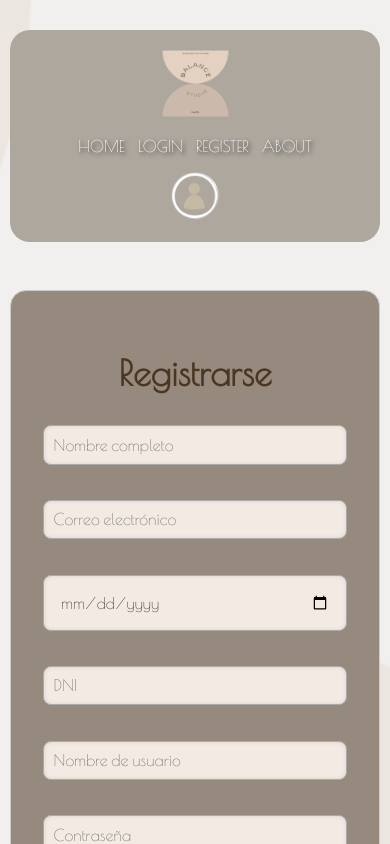
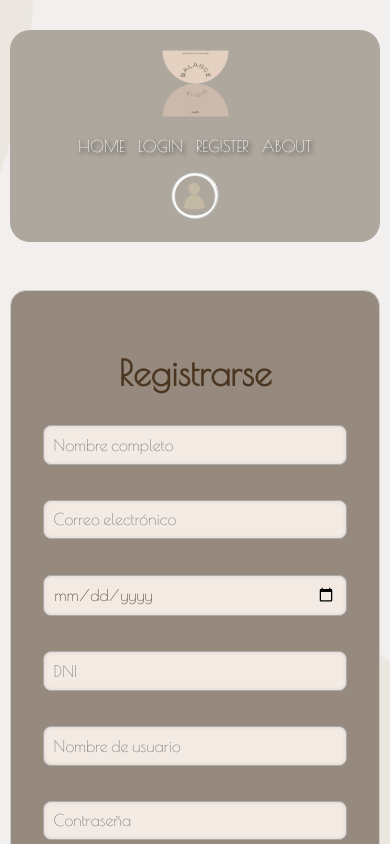
Before and after one commit to JEwaldFlores/Reservas-Turnos, a React (Vite) app in the folder front/: page / in a window 390 px wide. Shown: the top 844 px of the page. Built offline with nearby package versions, Linux system fonts and the light colour scheme.

Commit message:
cambios3

```diff
--- a/front/src/views/register/Register.module.css
+++ b/front/src/views/register/Register.module.css
@@ -58,27 +58,3 @@ h2 {
   text-align: center;
   margin-top: 1rem;
 }
-
-@media (max-width: 768px) {
-  input[type="date"] {
-    height: 56px;
-    min-height: 56px;
-    padding: 0 1rem;
-    font-size: 16px;
-    line-height: 56px;
-    box-sizing: border-box;
-  }
-
-  input[type="date"]::-webkit-date-and-time-value {
-    text-align: left;
-  }
-
-  input[type="date"]::-webkit-datetime-edit {
-    padding: 0;
-    line-height: 56px;
-  }
-
-  input[type="date"]::-webkit-calendar-picker-indicator {
-    margin-left: 8px;
-  }
-}
```
